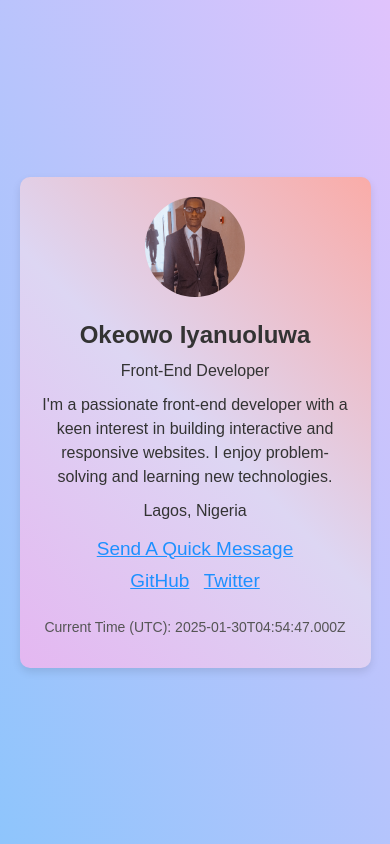
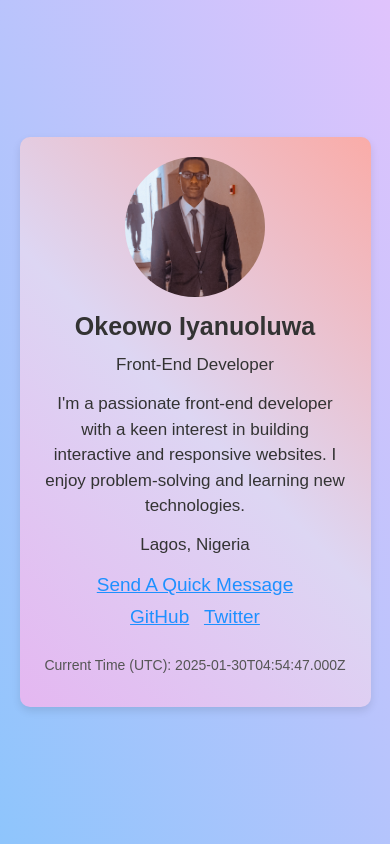
Before and after one commit to KogecTech/profile-card, a plain HTML site: page index.html in a window 390 px wide. Drawn offline with Linux system fonts and the light colour scheme.

Commit message:
i made more adjustments to the styles and responsiveness

```diff
--- a/card.css
+++ b/card.css
@@ -22,31 +22,39 @@
     border-radius: 10px;
     box-shadow: 0 4px 8px rgba(0, 0, 0, 0.1);
     text-align: center;
-    font-size: 16px;
+    font-size: 17px;
     color: #333;
   }
 
+  .profile-card:hover {
+    box-shadow: 0 6px 12px rgba(0, 0, 0, 0.5);
+    background-color: #05298b;
+  }
+
   .profile-card img {
-    width: 200px;
-    height: 200px;
+    width: 220px;
+    height: 220px;
     border-radius: 50%;
     object-fit: cover;
-    margin-bottom: 20px;
+    margin-bottom: 10px;
   }
 
   .profile-card h2 {
-    font-size: 24px;
+    font-size: 30px;
     font-weight: bold;
     margin-bottom: 10px;
   }
 
   .profile-card p {
     margin-bottom: 10px;
+    padding: .3rem;
     line-height: 1.5;
+    letter-spacing: 3px;
   }
 
   .profile-card a {
     text-decoration: underline;
+    letter-spacing: 3px;
     color: #1e90ff;
     font-size: 19px;
     margin: 5px;
@@ -71,7 +79,20 @@
     }
 
     .profile-card img {
-      width: 100px;
-      height: 100px;
+      width: 140px;
+      height: 140px;
+    }
+
+    .profile-card a {
+        letter-spacing: normal;
+    }
+
+    .profile-card p {
+        padding: .1rem;
+        letter-spacing: normal;
+    }
+
+    .profile-card h2 {
+        font-size: 25px;
     }
   }
```
